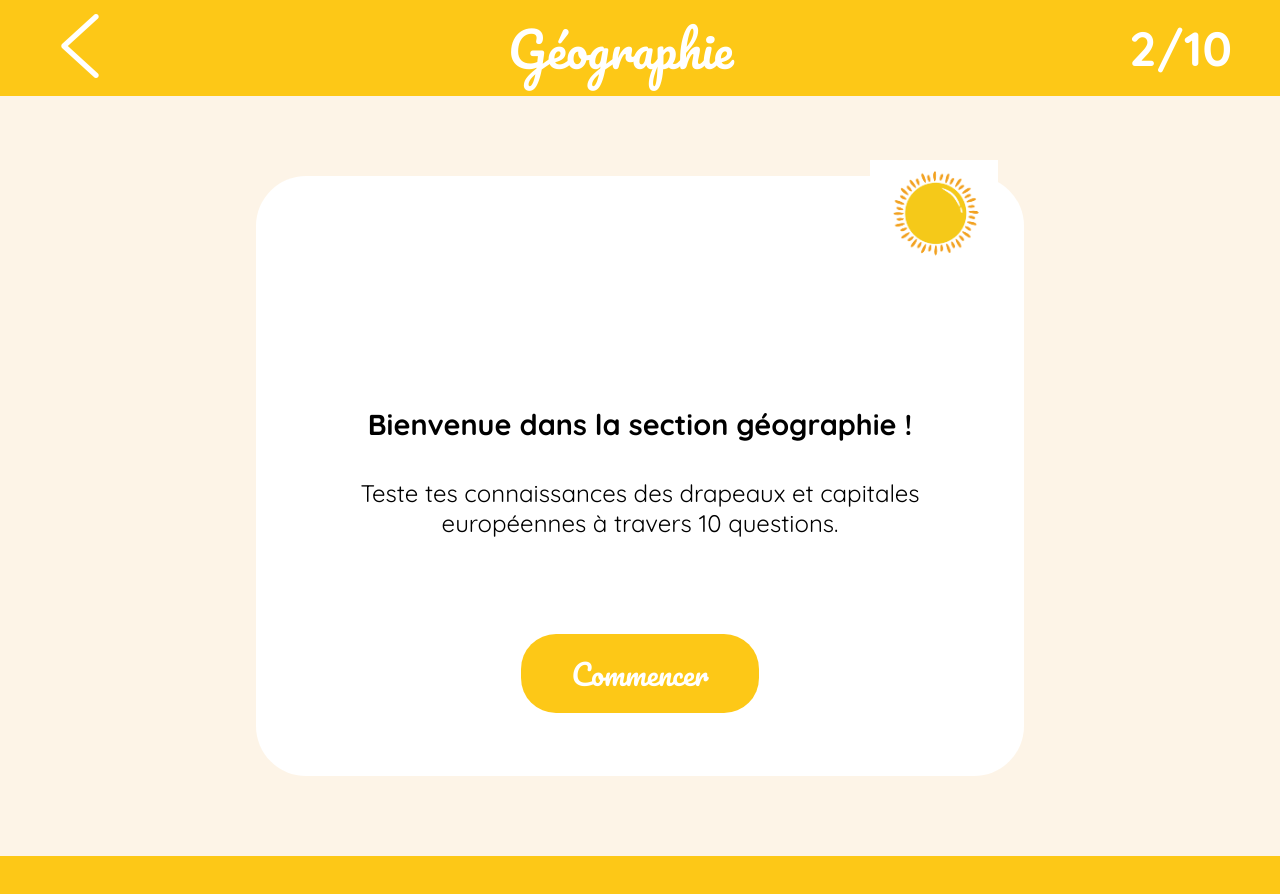
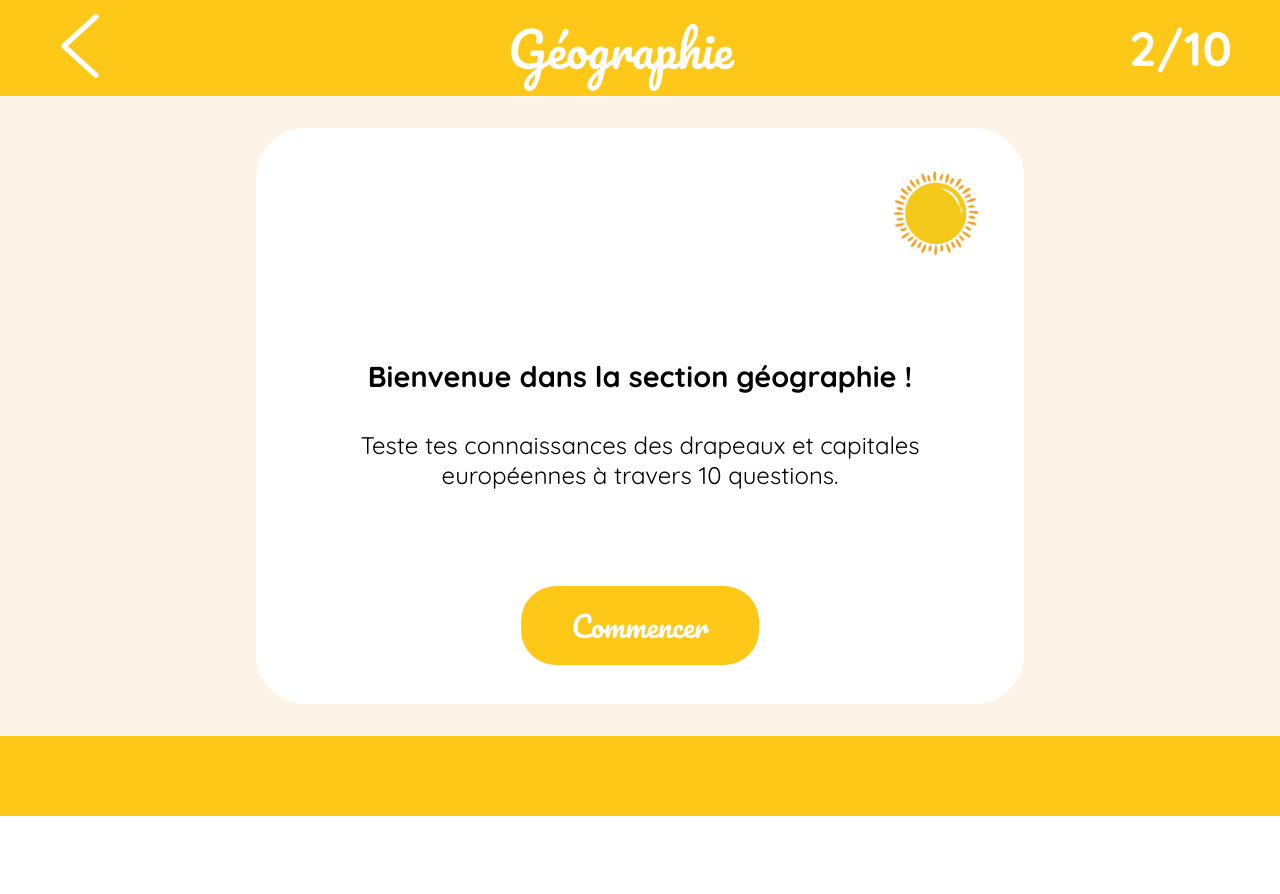
Before and after one commit to MathieuMrt/Mon-cahier-de-vacances, a React (Vite) app: page /geographie in a window 1280 px wide. Shown: the top 894 px of the page. After the commit the page ends 816 px from the top, so only its background shows below. Built offline with nearby package versions, Linux system fonts and the light colour scheme.

Commit message:
fixation du header + footer & bouton home page

```diff
--- a/src/App.scss
+++ b/src/App.scss
@@ -19,10 +19,14 @@ $textFont: "Quicksand", sans-serif;
   list-style: none;
 }
 
-
+.main-page {
+  height: 80vh;
+  display: flex;
+  align-items: center;
+}
 
 #root {
-    background-color: $backGroundColor;
+  background-color: $backGroundColor;
 }
 
 @import "./components/HomePage/HomePage.scss";
--- a/src/components/Anglais/Anglais.jsx
+++ b/src/components/Anglais/Anglais.jsx
@@ -1,14 +1,15 @@
-import React from 'react';
-import Header from '../Header/Header.jsx';
-import Footer from '../Footer/Footer.jsx';
+import React from "react";
+import Header from "../Header/Header.jsx";
+import Footer from "../Footer/Footer.jsx";
 
-const Anglais = ({color}) => {
-    return (
-        <div className="anglais">
-            <Header color="anglaisColor" subject="Anglais"/>
-            <Footer color="anglaisColor"/>
-        </div>
-    );
+const Anglais = ({ color }) => {
+  return (
+    <div className="anglais">
+      <Header color="anglaisColor" subject="Anglais" />
+      <main className="main-page"></main>
+      <Footer color="anglaisColor" />
+    </div>
+  );
 };
 
 export default Anglais;
--- a/src/components/Footer/Footer.scss
+++ b/src/components/Footer/Footer.scss
@@ -1,6 +1,6 @@
 .footer {
   width: 100vw;
-        height: 11vh;
+  height: 10vh;
   background-color: $geoColor;
 }
 
--- a/src/components/Francais/Francais.jsx
+++ b/src/components/Francais/Francais.jsx
@@ -1,14 +1,15 @@
-import React from 'react';
-import Header from '../Header/Header.jsx';
-import Footer from '../Footer/Footer.jsx';
+import React from "react";
+import Header from "../Header/Header.jsx";
+import Footer from "../Footer/Footer.jsx";
 
-const Francais = ({color}) => {
-    return (
-        <div className="francais">
-            <Header color="francaisColor" subject="Français"/>
-            <Footer color="francaisColor"/>
-        </div>
-    );
+const Francais = ({ color }) => {
+  return (
+    <div className="francais">
+      <Header color="francaisColor" subject="Français" />
+      <main className="main-page"></main>
+      <Footer color="francaisColor" />
+    </div>
+  );
 };
 
 export default Francais;
--- a/src/components/Geographie/Geographie.jsx
+++ b/src/components/Geographie/Geographie.jsx
@@ -1,23 +1,21 @@
-import React from 'react';
-import Header from '../Header/Header.jsx';
-import Footer from '../Footer/Footer.jsx';
-import Consigne from './Consigne.jsx';
-import ReponseCapitale from './ReponseCapitale.jsx';
-import ReponseDrapeau from './ReponseDrapeau.jsx';
-import End from './End.jsx';
-import Jeu from './Jeu.jsx';
-
+import React from "react";
+import Header from "../Header/Header.jsx";
+import Footer from "../Footer/Footer.jsx";
+import Consigne from "./Consigne.jsx";
+import ReponseCapitale from "./ReponseCapitale.jsx";
+import ReponseDrapeau from "./ReponseDrapeau.jsx";
+import End from "./End.jsx";
+import Jeu from "./Jeu.jsx";
 
 const Geographie = () => {
-
   return (
     <div className="geographie">
-
-            <Header color="geoColor" subject="Géographie"/>
+      <Header color="geoColor" subject="Géographie" />
+      <main className="main-page">
         <Consigne />
         <Jeu />
-            <Footer color="geoColor"/>
-
+      </main>
+      <Footer color="geoColor" />
     </div>
   );
 };
--- a/src/components/Geographie/Geographie.scss
+++ b/src/components/Geographie/Geographie.scss
@@ -1,11 +1,12 @@
 .geographie {
+  height: 100vh;
 }
 
 .Consigne {
   border-radius: 50px;
-  margin: 5em auto;
+  margin: 0 auto;
   width: 60%;
-  height: 75vh;
+  height: 90%;
   background-color: $white;
   display: flex;
   flex-direction: column;
@@ -57,24 +58,21 @@
   }
 
   &_button_retourHome {
-        background-color:$white;
+    background-color: $white;
     border: solid 2px $geoColor;
-        border-radius:35px;
-        display:inline-block;
-        color:$geoColor;
-        font-family:$titleFont;
-        font-size:1.8rem;
-        padding:14px 50px;
-        text-decoration:none;
-
+    border-radius: 35px;
+    display: inline-block;
+    color: $geoColor;
+    font-family: $titleFont;
+    font-size: 1.8rem;
+    padding: 14px 50px;
+    text-decoration: none;
   }
 }
-
 
 .reponse-drapeau {
   text-align: center;
   padding-top: 50px;
-
 
   .drapeau {
     cursor: pointer;
@@ -89,7 +87,6 @@ border: 1px solid green;
   .mauvaiseReponse {
     border: 1px solid red;
   }
-
 }
 
 .reponse-capitale {
@@ -114,5 +111,4 @@ padding-top: 50px;
   .mauvaiseReponse {
     border: 4px solid red;
   }
-
 }
--- a/src/components/Header/Header.scss
+++ b/src/components/Header/Header.scss
@@ -1,10 +1,10 @@
 .header {
-    display:flex;
+  display: flex;
   justify-content: space-between;
   align-items: center;
   padding: 3rem;
   width: 100vw;
-    height: 11vh;
+  height: 10vh;
   color: white;
 
   .fleche {
@@ -18,17 +18,16 @@
     h2 {
       font-family: $titleFont;
       font-weight: 300;
-                font-size: 3rem
+      font-size: 3rem;
     }
   }
 
   .nombre-questions {
     h2 {
       font-family: $textFont;
-                font-size: 3rem
+      font-size: 3rem;
     }
   }
-
 }
 
 .geoColor {
--- a/src/components/HomePage/HomePage.scss
+++ b/src/components/HomePage/HomePage.scss
@@ -27,7 +27,12 @@
   }
 
   a {
+    display: flex;
+    align-items: center;
+    justify-content: center;
     color: white;
+    width: 100%;
+    height: 100%;
   }
 
   .navbar-button {
@@ -44,7 +49,7 @@
     top: 70%;
   }
 
-  .geographie {
+  .nav-geo {
     display: flex;
     justify-content: center;
     align-items: center;
@@ -52,7 +57,7 @@
     background-color: $geoColor;
   }
 
-  .français {
+  .nav-français {
     display: flex;
     justify-content: center;
     align-items: center;
@@ -60,7 +65,7 @@
     background-color: $francaisColor;
   }
 
-  .maths {
+  .nav-maths {
     display: flex;
     justify-content: center;
     align-items: center;
@@ -68,7 +73,7 @@
     background-color: $mathsColor;
   }
 
-  .anglais {
+  .nav-anglais {
     display: flex;
     justify-content: center;
     align-items: center;
--- a/src/components/HomePage/NavBar.jsx
+++ b/src/components/HomePage/NavBar.jsx
@@ -2,20 +2,19 @@ import React from "react";
 import { NavLink } from "react-router-dom";
 
 const NavBar = () => {
-
   return (
     <div className="navbar">
       <ul className="navbar-button">
-        <li className="geographie">
+        <li className="nav-geo">
           <NavLink to="geographie">Geo</NavLink>
         </li>
-        <li className="français">
+        <li className="nav-français">
           <NavLink to="francais">Français</NavLink>
         </li>
-        <li className="maths">
+        <li className="nav-maths">
           <NavLink to="maths">Maths</NavLink>
         </li>
-        <li className="anglais">
+        <li className="nav-anglais">
           <NavLink to="anglais">Anglais</NavLink>
         </li>
       </ul>
--- a/src/components/Maths/Maths.jsx
+++ b/src/components/Maths/Maths.jsx
@@ -1,14 +1,15 @@
-import React from 'react';
-import Header from '../Header/Header.jsx';
-import Footer from '../Footer/Footer.jsx';
+import React from "react";
+import Header from "../Header/Header.jsx";
+import Footer from "../Footer/Footer.jsx";
 
-const Maths = ({color}) => {
-    return (
-        <div className="maths">
-            <Header color="mathsColor" subject="Maths"/>
-            <Footer color="mathsColor"/>
-        </div>
-    );
+const Maths = ({ color }) => {
+  return (
+    <div className="maths">
+      <Header color="mathsColor" subject="Maths" />
+      <main className="main-page"></main>
+      <Footer color="mathsColor" />
+    </div>
+  );
 };
 
 export default Maths;
```
Lines whose indentation alone changed are shown as unchanged.
